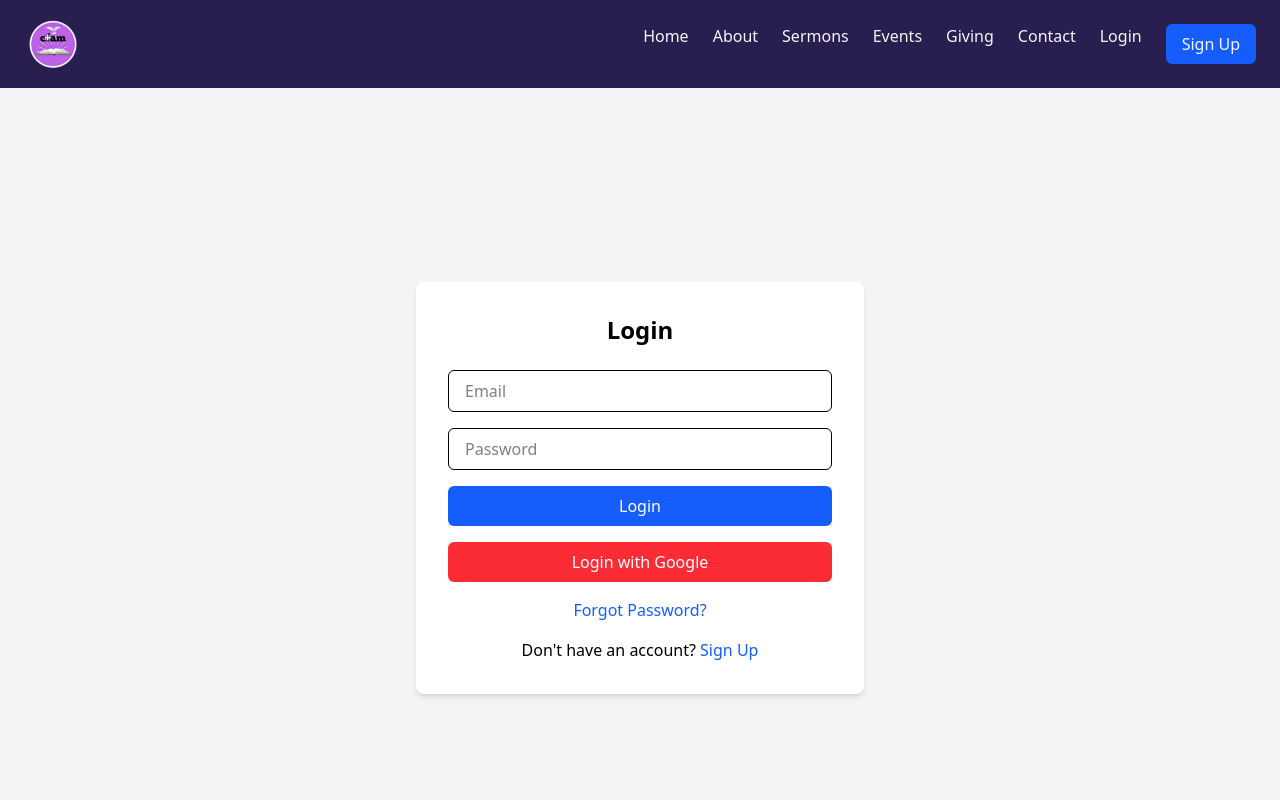
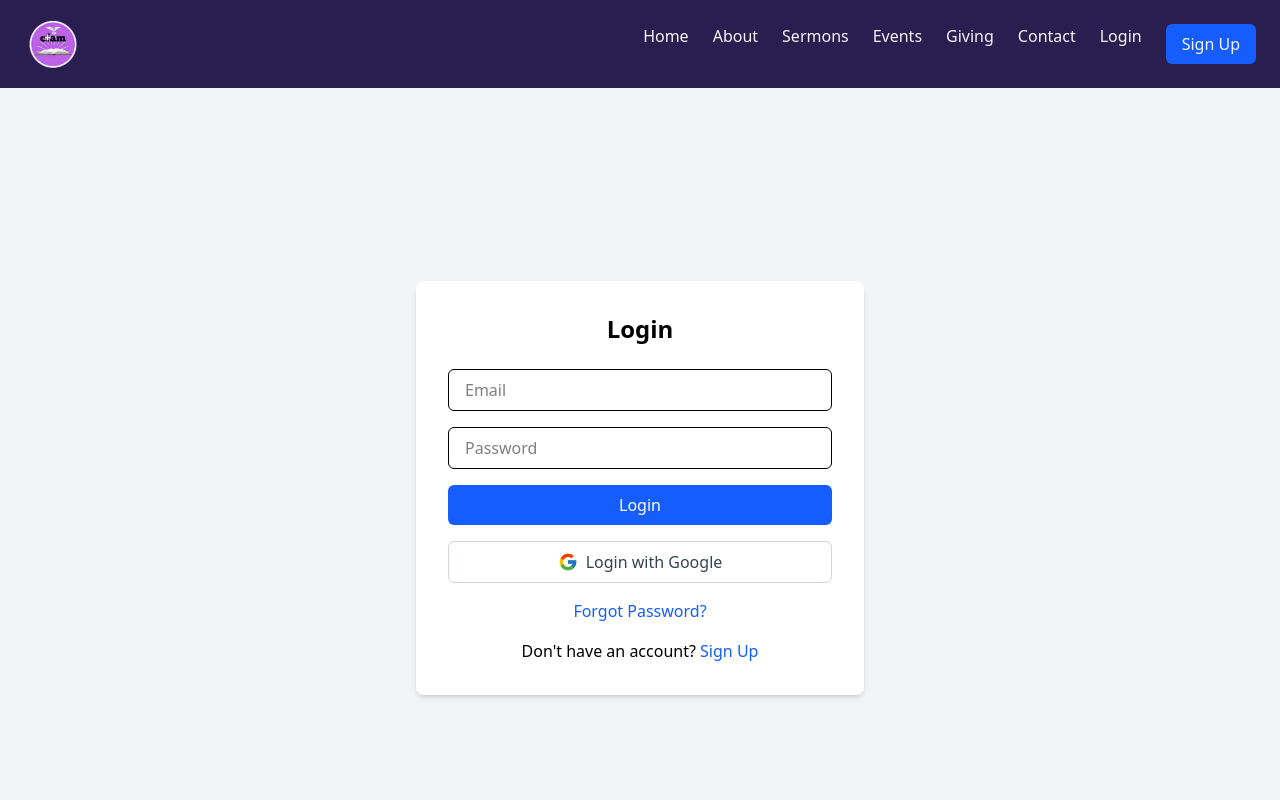
Before and after one commit to Alex-mfoniso/CFAM, a React (Vite) app in the folder frontend/: page /login in a window 1280 px wide. Shown: the top 800 px of the page. Built offline with nearby package versions, Linux system fonts and the light colour scheme; no server answers.

Commit message:
uploaed signup and login

```diff
--- a/frontend/src/pages/Login.jsx
+++ b/frontend/src/pages/Login.jsx
@@ -1,7 +1,7 @@
-
 import { useState } from "react";
 import { Link, useNavigate } from "react-router-dom";
 import { useAuth } from "../contexts/AuthContext";
+import { FcGoogle } from "react-icons/fc"; // Google Icon
 
 const Login = () => {
   const [email, setEmail] = useState("");
@@ -89,9 +89,10 @@ const Login = () => {
 
         <button
           onClick={handleGoogleLogin}
-          className="w-full bg-red-500 text-white py-2 rounded-md mt-4 hover:bg-red-600 transition disabled:opacity-50"
+          className="w-full flex items-center justify-center gap-2 bg-white border border-gray-300 text-gray-700 py-2 rounded-md mt-4 hover:bg-gray-50 transition disabled:opacity-50"
           disabled={loading}
         >
+          <FcGoogle size={20} />
           {loading ? "Signing in with Google..." : "Login with Google"}
         </button>
 
--- a/frontend/src/pages/Signup.jsx
+++ b/frontend/src/pages/Signup.jsx
@@ -1,11 +1,11 @@
 import { useState } from "react";
-
 import { registerAdmin } from "../registerAdmin";
 import { Link, useNavigate } from "react-router-dom";
 import { useAuth } from "../contexts/AuthContext";
 import { createUserWithEmailAndPassword } from "firebase/auth";
 import { doc, setDoc } from "firebase/firestore";
-import { auth, db } from "../firebase"; // Adjust the import path if needed
+import { auth, db } from "../firebase";
+import { FcGoogle } from "react-icons/fc"; // Google icon
 
 const Signup = () => {
   const [email, setEmail] = useState("");
@@ -28,22 +28,16 @@ const Signup = () => {
     }
 
     try {
-      // Create user with Firebase Authentication
-      const userCredential = await createUserWithEmailAndPassword(
-        auth,
-        email,
-        password
-      );
+      const userCredential = await createUserWithEmailAndPassword(auth, email, password);
       const user = userCredential.user;
 
-      // Save user data with admin role in Firestore
       await setDoc(doc(db, "users", user.uid), {
         email: user.email,
         role: "admin",
       });
 
       alert("✅ Admin account created successfully!");
-      navigate("/login"); // Redirect to login page
+      navigate("/login");
     } catch (err) {
       setError("❌ Failed to create an account. Try again.");
       console.error("Firebase Error:", err.message);
@@ -93,7 +87,7 @@ const Signup = () => {
 
           <button
             type="submit"
-            className="w-full bg-blue-600 text-white py-2 rounded-md hover:bg-blue-700"
+            className="w-full bg-blue-600 text-white py-2 rounded-md hover:bg-blue-700 transition"
           >
             Sign Up
           </button>
@@ -101,8 +95,9 @@ const Signup = () => {
 
         <button
           onClick={handleGoogleSignup}
-          className="w-full bg-red-500 text-white py-2 rounded-md mt-4"
+          className="w-full flex items-center justify-center gap-2 bg-white border border-gray-300 text-gray-700 py-2 rounded-md mt-4 hover:bg-gray-50 transition"
         >
+          <FcGoogle size={20} />
           Sign Up with Google
         </button>
 
```
